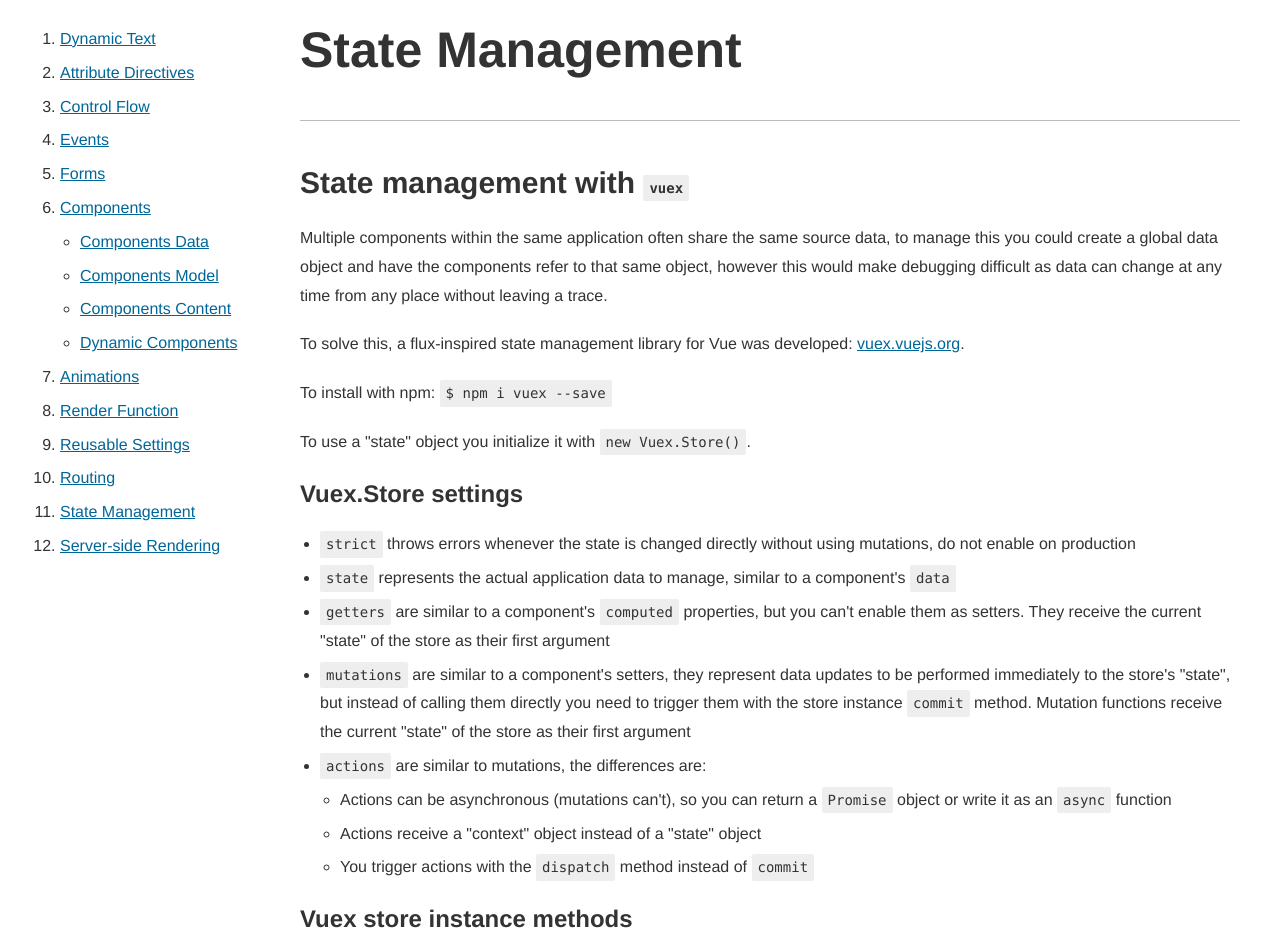
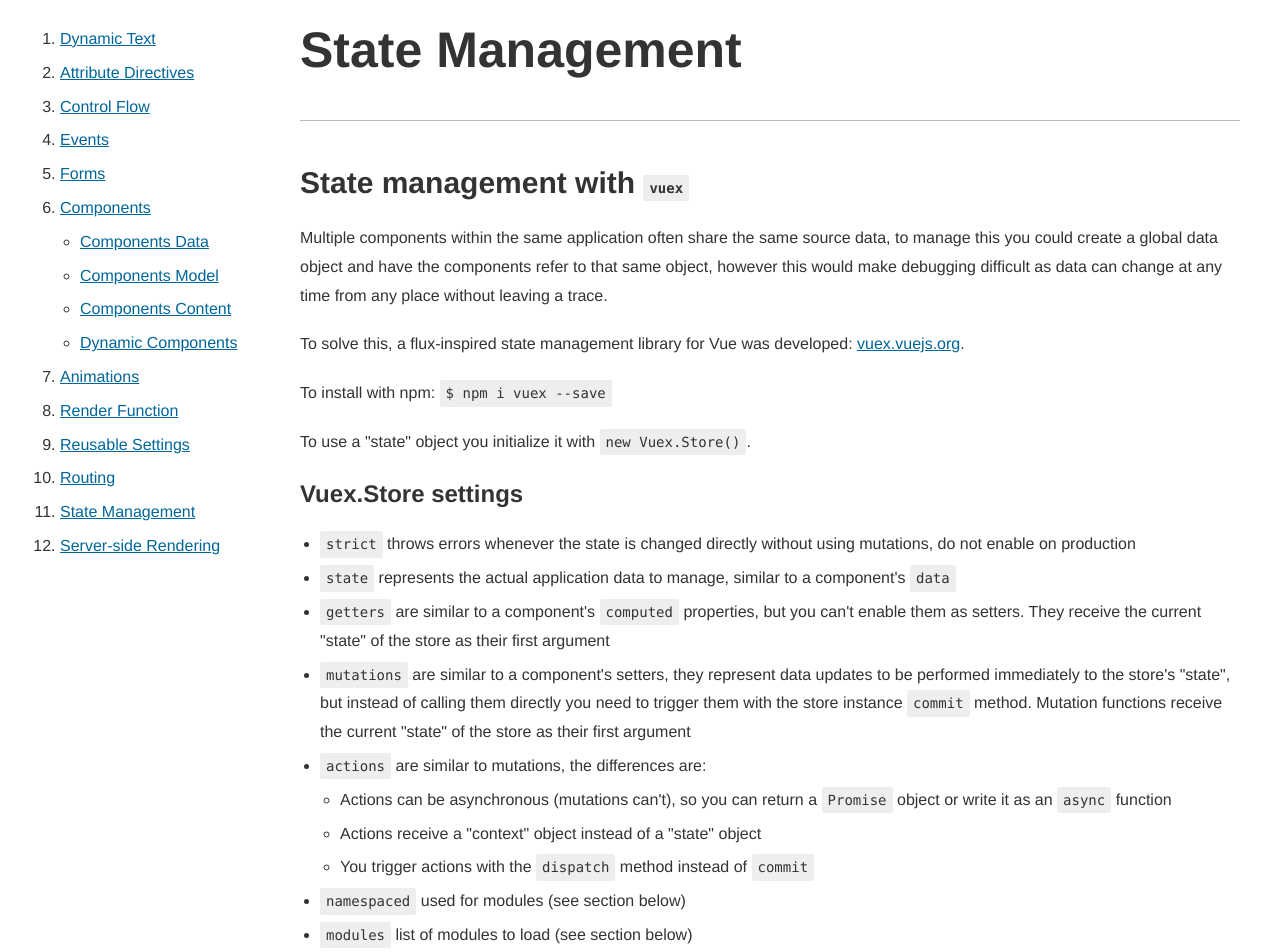
Before and after one commit to romanmz/vue-js-reference, a Vue app: page /state-management in a window 1280 px wide. Shown: the top 952 px of the page. Built offline with nearby package versions, Linux system fonts and the light colour scheme.

Commit message:
Smal text changes

```diff
--- a/src/components/StateManagement.vue
+++ b/src/components/StateManagement.vue
@@ -1,5 +1,5 @@
 <template>
-	<div class="section-routing">
+	<div class="section-state-management">
 		<h1>State Management</h1>
 
 		<hr>
@@ -22,6 +22,8 @@
 					<li>You trigger actions with the <code>dispatch</code> method instead of <code>commit</code></li>
 				</ul>
 			</li>
+			<li><code>namespaced</code> used for modules (see section below)</li>
+			<li><code>modules</code> list of modules to load (see section below)</li>
 		</ul>
 
 		<h3>Vuex store instance methods</h3>
@@ -70,6 +72,10 @@
 		</div>
 		<p>On the child component:</p>
 		<user-profile></user-profile>
+
+		<hr>
+		<h2>Modules</h2>
+		<p>[pending]</p>
 
 	</div>
 </template>
```
